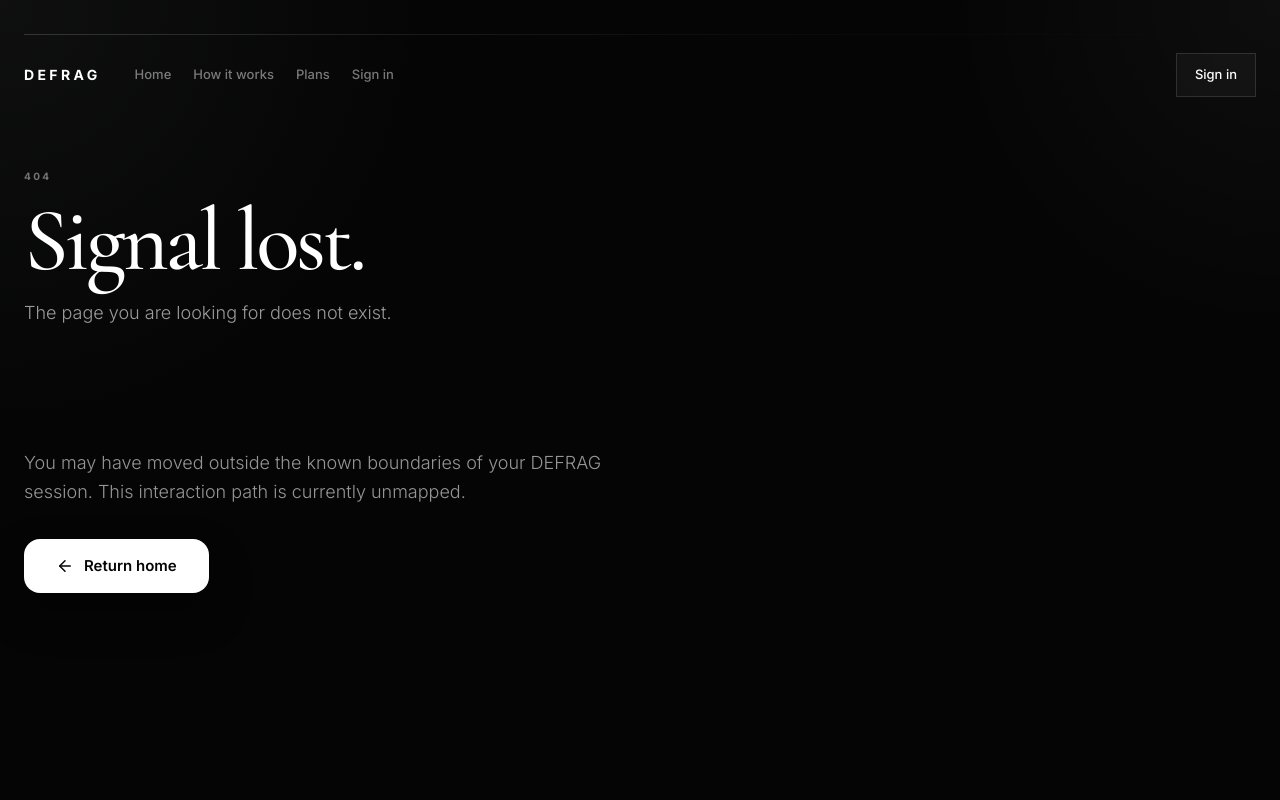
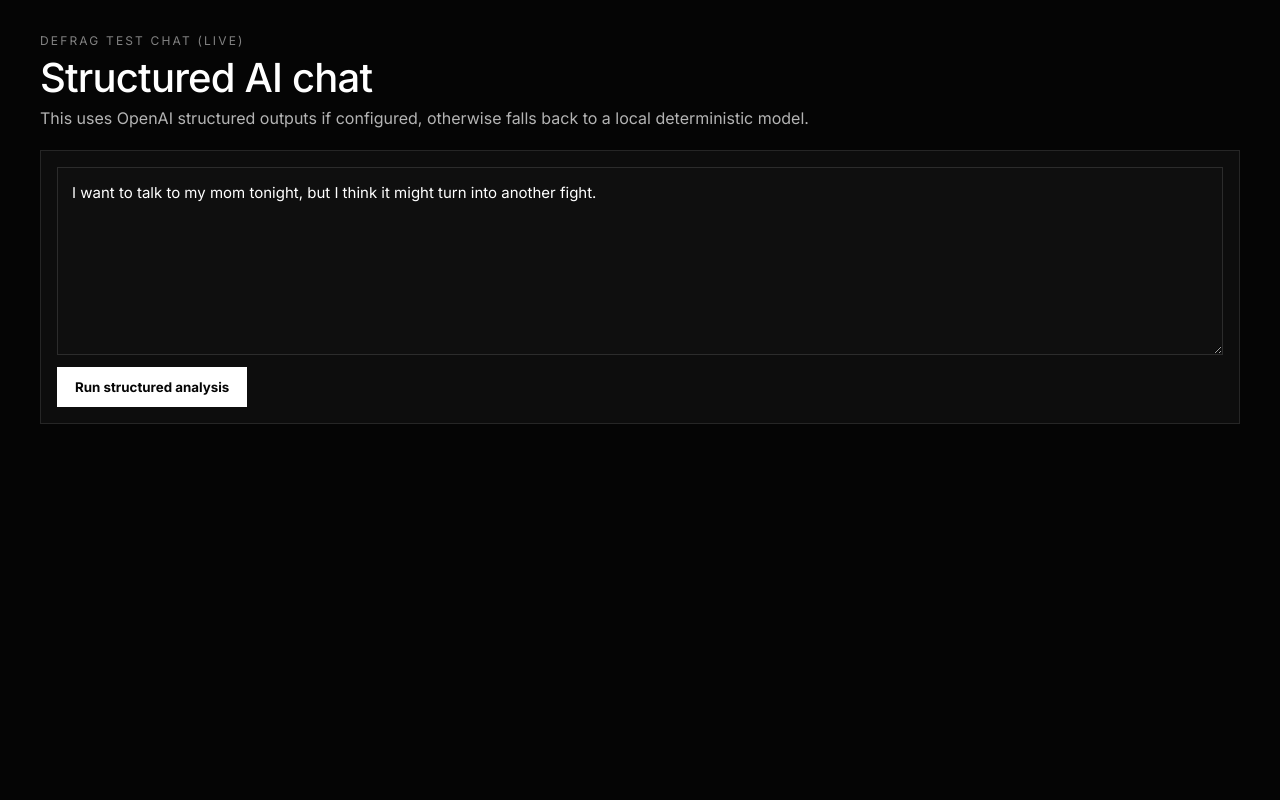
Before and after one commit to chadjameso93-netizen/defragsrelationalswap, a Next.js app in the folder apps/web/: page /test-chat in a window 1280 px wide. Before the commit this address had no page. Shown: the top 800 px of the page. Built offline with nearby package versions, Linux system fonts and the light colour scheme.

Commit message:
Add structured AI test chat UI page

```diff
--- /dev/null
+++ b/apps/web/src/app/test-chat/page.tsx
@@ -0,0 +1,167 @@
+"use client";
+
+import { useState } from "react";
+
+type ApiResponse = {
+  ok: boolean;
+  requestObject: unknown;
+  synthesisObject: unknown;
+  userFacingResponse: string;
+  model: string;
+  provider: string;
+  warning?: string;
+};
+
+export default function TestChatPage() {
+  const [message, setMessage] = useState(
+    "I want to talk to my mom tonight, but I think it might turn into another fight.",
+  );
+  const [result, setResult] = useState<ApiResponse | null>(null);
+  const [loading, setLoading] = useState(false);
+
+  async function run() {
+    setLoading(true);
+    try {
+      const res = await fetch("/api/test-chat", {
+        method: "POST",
+        headers: { "Content-Type": "application/json" },
+        body: JSON.stringify({ message }),
+      });
+
+      const data = (await res.json()) as ApiResponse;
+      setResult(data);
+    } finally {
+      setLoading(false);
+    }
+  }
+
+  return (
+    <main
+      style={{
+        minHeight: "100vh",
+        background: "#050505",
+        color: "white",
+        padding: "32px",
+        fontFamily: "Inter, Arial, sans-serif",
+      }}
+    >
+      <div style={{ maxWidth: 1200, margin: "0 auto", display: "grid", gap: 20 }}>
+        <div style={{ display: "grid", gap: 8 }}>
+          <div
+            style={{
+              fontSize: 12,
+              letterSpacing: "0.18em",
+              textTransform: "uppercase",
+              color: "rgba(255,255,255,0.5)",
+            }}
+          >
+            Defrag test chat (live)
+          </div>
+          <h1 style={{ margin: 0, fontSize: 40, lineHeight: 1 }}>
+            Structured AI chat
+          </h1>
+          <p style={{ margin: 0, color: "rgba(255,255,255,0.7)", maxWidth: 800 }}>
+            This uses OpenAI structured outputs if configured, otherwise falls back to a local deterministic model.
+          </p>
+        </div>
+
+        <div
+          style={{
+            display: "grid",
+            gap: 12,
+            border: "1px solid rgba(255,255,255,0.1)",
+            padding: 16,
+            background: "rgba(255,255,255,0.03)",
+          }}
+        >
+          <textarea
+            value={message}
+            onChange={(e) => setMessage(e.target.value)}
+            rows={7}
+            style={{
+              width: "100%",
+              background: "#0f0f0f",
+              color: "white",
+              border: "1px solid rgba(255,255,255,0.12)",
+              padding: 14,
+              resize: "vertical",
+              fontSize: 15,
+              lineHeight: 1.5,
+            }}
+          />
+
+          <div style={{ display: "flex", gap: 12 }}>
+            <button
+              onClick={run}
+              disabled={loading}
+              style={{
+                background: "white",
+                color: "#050505",
+                border: 0,
+                padding: "12px 18px",
+                fontWeight: 700,
+                cursor: "pointer",
+              }}
+            >
+              {loading ? "Running..." : "Run structured analysis"}
+            </button>
+          </div>
+        </div>
+
+        {result && (
+          <div
+            style={{
+              display: "grid",
+              gridTemplateColumns: "1fr 1fr",
+              gap: 16,
+            }}
+          >
+            <section
+              style={{
+                border: "1px solid rgba(255,255,255,0.1)",
+                background: "rgba(255,255,255,0.03)",
+                padding: 16,
+              }}
+            >
+              <h2 style={{ marginTop: 0 }}>User-facing response</h2>
+              <div style={{ lineHeight: 1.7 }}>{result.userFacingResponse}</div>
+              <div style={{ marginTop: 12, fontSize: 12, opacity: 0.6 }}>
+                model: {result.model} | provider: {result.provider}
+              </div>
+              {result.warning && (
+                <div style={{ marginTop: 8, color: "#ffb3b3" }}>{result.warning}</div>
+              )}
+            </section>
+
+            <section
+              style={{
+                border: "1px solid rgba(255,255,255,0.1)",
+                background: "rgba(255,255,255,0.03)",
+                padding: 16,
+              }}
+            >
+              <h2 style={{ marginTop: 0 }}>Request object</h2>
+              <pre style={{ whiteSpace: "pre-wrap", fontSize: 13 }}>
+                {JSON.stringify(result.requestObject, null, 2)}
+              </pre>
+            </section>
+
+            <section
+              style={{
+                gridColumn: "1 / -1",
+                border: "1px solid rgba(255,255,255,0.1)",
+                background: "rgba(255,255,255,0.03)",
+                padding: 16,
+              }}
+            >
+              <h2 style={{ marginTop: 0 }}>Synthesis object</h2>
+              <pre style={{ whiteSpace: "pre-wrap", fontSize: 13 }}>
+                {JSON.stringify(result.synthesisObject, null, 2)}
+              </pre>
+            </section>
+          </div>
+        )}
+      </div>
+    </main>
+  );
+}
```
